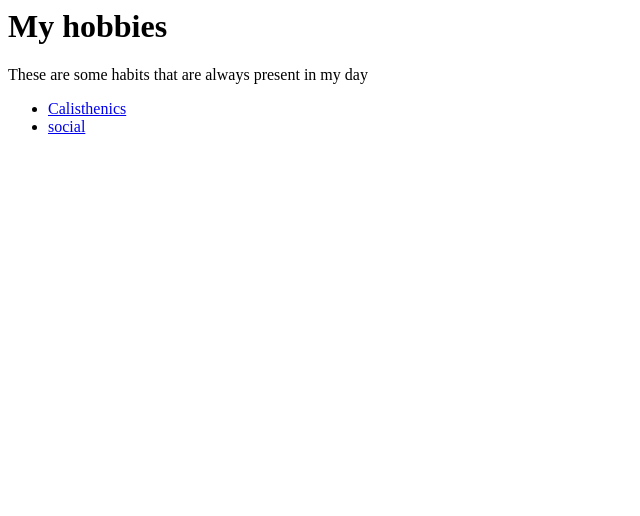
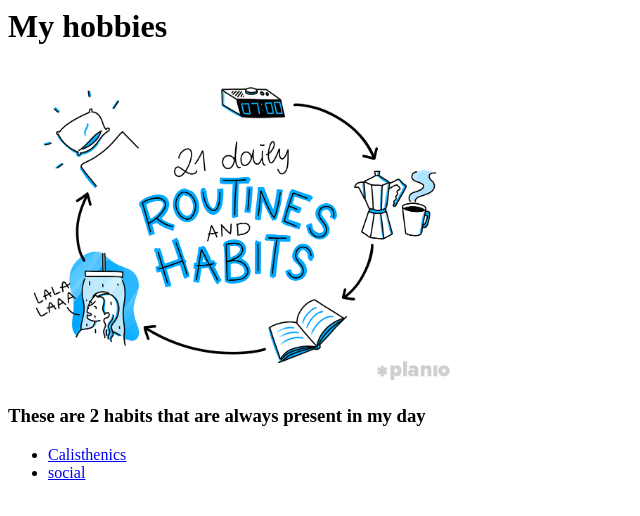
Before and after one commit to SWasn003/HTML-project, a plain HTML site: page hobbies/Hobbies.html in a window 1280 px wide. Shown: the whole page, without its empty margins (0-640 px from the left). Drawn offline with Linux system fonts and the light colour scheme.

Commit message:
Added images

```diff
--- a/hobbies/Hobbies.html
+++ b/hobbies/Hobbies.html
@@ -7,7 +7,8 @@
 
     <body>
         <h1>My hobbies</h1>
-    <p> These are some habits that are always present in my day </p>
+        <img src="./daily-routines-and-habits.png" alt="daily routines and habits image" width="450px" height="320px">
+        <h3> These are 2 habits that are always present in my day </h3>
         <ul>
             <li><a href="./gym/Gym.htm">Calisthenics</a></li>
             <li><a href="./social/social.html">social</a></li>
```
Also changed, not shown: Index.html (+1 -1 lines), hobbies/gym/Gym.htm (+2 -0 lines), hobbies/daily-routines-and-habits.png (added), 1 other file. Lines whose indentation alone changed are shown as unchanged.
